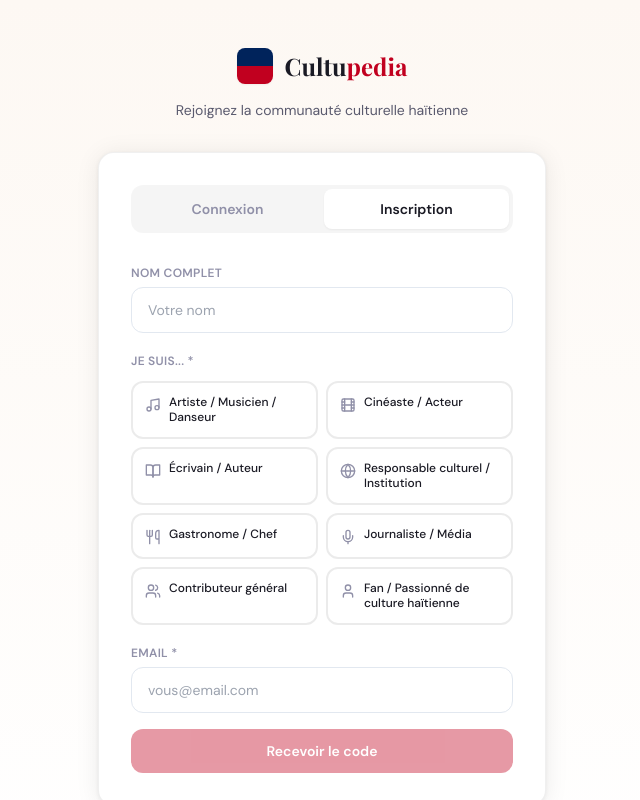
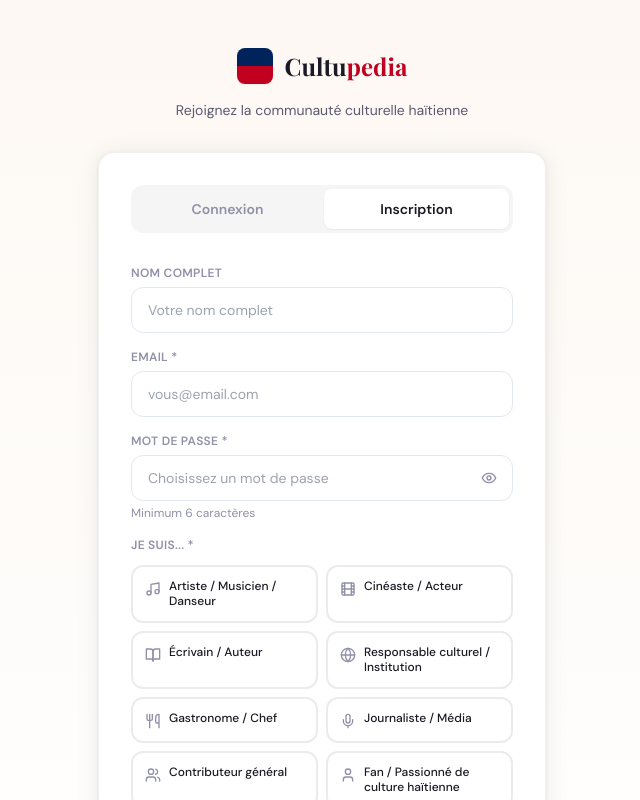
Before and after one commit to kiltipedya1804/cultupedia, a Next.js app: page /auth in a window 1280 px wide. Both pictures are taken after a click on the button "Inscription". Shown: the top 800 px of the page, without its empty margins (318-958 px from the left). Built offline with nearby package versions, Linux system fonts and the light colour scheme; a web font is replaced by a local one.

Commit message:
feat: password + OTP auth flow + navbar auth state

```diff
--- /dev/null
+++ b/src/app/api/auth/check-credentials/route.ts
@@ -0,0 +1,61 @@
+// src/app/api/auth/check-credentials/route.ts
+import { NextRequest, NextResponse } from 'next/server'
+import { getUserByEmail } from '@/lib/auth'
+import { sql } from '@/lib/db'
+import bcrypt from 'bcryptjs'
+
+export async function POST(req: NextRequest) {
+  try {
+    const { email, password, purpose, full_name, role_label } = await req.json()
+
+    if (!email || !password) {
+      return NextResponse.json({ error: 'Email et mot de passe requis' }, { status: 400 })
+    }
+
+    if (purpose === 'signup') {
+      // Vérifier que l'email n'existe pas déjà
+      const existing = await getUserByEmail(email)
+      if (existing) {
+        return NextResponse.json({ error: 'Email déjà utilisé' }, { status: 409 })
+      }
+      if (password.length < 6) {
+        return NextResponse.json({ error: 'Mot de passe trop court (minimum 6 caractères)' }, { status: 400 })
+      }
+      // Stocker temporairement le hash pour l'utiliser après OTP
+      const hash = await bcrypt.hash(password, 10)
+      await sql`
+        INSERT INTO pending_registrations (email, full_name, role_label, password_hash, expires_at)
+        VALUES (${email}, ${full_name || null}, ${role_label || null}, ${hash}, NOW() + INTERVAL '30 minutes')
+        ON CONFLICT (email) DO UPDATE SET
+          full_name = EXCLUDED.full_name,
+          role_label = EXCLUDED.role_label,
+          password_hash = EXCLUDED.password_hash,
+          expires_at = EXCLUDED.expires_at
+      `
+      return NextResponse.json({ ok: true })
+    }
+
+    if (purpose === 'login') {
+      const user = await getUserByEmail(email)
+      if (!user) {
+        return NextResponse.json({ error: 'Email non trouvé' }, { status: 404 })
+      }
+      // Vérifier le mot de passe
+      const rows = await sql`SELECT password_hash FROM users WHERE email = ${email}`
+      const hash = rows[0]?.password_hash
+      if (!hash) {
+        return NextResponse.json({ error: 'Aucun mot de passe défini — utilisez la réinitialisation' }, { status: 401 })
+      }
+      const valid = await bcrypt.compare(password, hash)
+      if (!valid) {
+        return NextResponse.json({ error: 'Mot de passe incorrect' }, { status: 401 })
+      }
+      return NextResponse.json({ ok: true })
+    }
+
+    return NextResponse.json({ error: 'Purpose invalide' }, { status: 400 })
+  } catch (error) {
+    console.error('Check credentials error:', error)
+    return NextResponse.json({ error: 'Erreur serveur' }, { status: 500 })
+  }
+}
--- a/src/app/api/auth/verify-otp/route.ts
+++ b/src/app/api/auth/verify-otp/route.ts
@@ -27,15 +27,31 @@ export async function POST(request: NextRequest) {
       if (user) {
         return NextResponse.json({ error: 'Email déjà utilisé' }, { status: 409 })
       }
-      user = await createUser(email, full_name)
+
+      // Récupérer les données de l'inscription en attente
+      const pending = await sql`
+        SELECT full_name, role_label, password_hash FROM pending_registrations
+        WHERE email = ${email} AND expires_at > NOW()
+        LIMIT 1
+      `
+      const pendingData = pending[0]
+
+      user = await createUser(email, pendingData?.full_name ?? full_name)
       await verifyUserEmail(email)
 
-      // Sauvegarder le role_label
-      if (role_label) {
-        await sql`UPDATE users SET role_label = ${role_label} WHERE email = ${email}`
-      }
+      // Sauvegarder role_label et password_hash
+      await sql`
+        UPDATE users SET
+          role_label = ${pendingData?.role_label ?? role_label ?? null},
+          password_hash = ${pendingData?.password_hash ?? null}
+        WHERE email = ${email}
+      `
 
-      await sendWelcomeEmail(email, full_name)
+      // Nettoyer
+      await sql`DELETE FROM pending_registrations WHERE email = ${email}`
+
+      await sendWelcomeEmail(email, pendingData?.full_name ?? full_name).catch(() => {})
+
     } else if (purpose === 'login' || purpose === 'password_reset') {
       if (!user) {
         return NextResponse.json({ error: 'Email non trouvé' }, { status: 404 })
--- a/src/app/auth/page.tsx
+++ b/src/app/auth/page.tsx
@@ -4,30 +4,40 @@ import { useState } from 'react'
 import { useRouter } from 'next/navigation'
 import { toast } from 'sonner'
 import Link from 'next/link'
-import { Music, Film, BookOpen, Utensils, Palette, Theater, Users, User, Mic, Globe } from 'lucide-react'
+import { Eye, EyeOff, Music, Film, BookOpen, Utensils, Palette, Theater, Users, User, Mic, Globe } from 'lucide-react'
 
 const ROLE_OPTIONS = [
-  { id: 'artiste_musicien', label: 'Artiste / Musicien / Danseur', icon: Music },
-  { id: 'cineaste_acteur',  label: 'Cinéaste / Acteur',            icon: Film },
-  { id: 'ecrivain_auteur',  label: 'Écrivain / Auteur',            icon: BookOpen },
-  { id: 'responsable_culturel', label: 'Responsable culturel / Institution', icon: Globe },
-  { id: 'gastronome_chef',  label: 'Gastronome / Chef',            icon: Utensils },
-  { id: 'journaliste',      label: 'Journaliste / Média',          icon: Mic },
-  { id: 'contributeur',     label: 'Contributeur général',         icon: Users },
-  { id: 'fan',              label: 'Fan / Passionné de culture haïtienne', icon: User },
+  { id: 'artiste_musicien',     label: 'Artiste / Musicien / Danseur',         icon: Music    },
+  { id: 'cineaste_acteur',      label: 'Cinéaste / Acteur',                    icon: Film     },
+  { id: 'ecrivain_auteur',      label: 'Écrivain / Auteur',                    icon: BookOpen },
+  { id: 'responsable_culturel', label: 'Responsable culturel / Institution',   icon: Globe    },
+  { id: 'gastronome_chef',      label: 'Gastronome / Chef',                    icon: Utensils },
+  { id: 'journaliste',          label: 'Journaliste / Média',                  icon: Mic      },
+  { id: 'contributeur',         label: 'Contributeur général',                 icon: Users    },
+  { id: 'fan',                  label: 'Fan / Passionné de culture haïtienne', icon: User     },
 ]
+
+type Mode = 'login' | 'signup'
+type Step = 'credentials' | 'role' | 'otp'
 
 export default function AuthPage() {
   const router = useRouter()
-  const [mode, setMode] = useState<'login' | 'signup'>('login')
-  const [step, setStep] = useState<'email' | 'role' | 'otp'>('email')
+  const [mode, setMode] = useState<Mode>('login')
+  const [step, setStep] = useState<Step>('credentials')
   const [loading, setLoading] = useState(false)
+  const [showPass, setShowPass] = useState(false)
+
+  // Form fields
   const [email, setEmail] = useState('')
+  const [password, setPassword] = useState('')
   const [fullName, setFullName] = useState('')
   const [roleLabel, setRoleLabel] = useState('')
   const [code, setCode] = useState('')
 
-  const handleRequestOTP = async (e: React.FormEvent) => {
+  const inputClass = "w-full px-4 py-3 border border-slate-200 rounded-xl focus:ring-2 focus:ring-brand-rouge focus:border-transparent text-sm outline-none transition"
+
+  // Step 1 — vérifier email + mot de passe, puis envoyer OTP
+  async function handleCredentials(e: React.FormEvent) {
     e.preventDefault()
     if (mode === 'signup' && !roleLabel) {
       toast.error('Veuillez choisir votre rôle')
@@ -35,17 +45,25 @@ export default function AuthPage() {
     }
     setLoading(true)
     try {
-      const res = await fetch('/api/auth/request-otp', {
+      const res = await fetch('/api/auth/check-credentials', {
+        method: 'POST',
+        headers: { 'Content-Type': 'application/json' },
+        body: JSON.stringify({ email, password, purpose: mode, full_name: fullName, role_label: roleLabel }),
+      })
+      const data = await res.json()
+      if (!res.ok) throw new Error(data.error)
+
+      // Envoyer l'OTP
+      const otpRes = await fetch('/api/auth/request-otp', {
         method: 'POST',
         headers: { 'Content-Type': 'application/json' },
         body: JSON.stringify({ email, purpose: mode }),
       })
-      if (!res.ok) {
-        const error = await res.json()
-        throw new Error(error.error)
-      }
+      const otpData = await otpRes.json()
+      if (!otpRes.ok) throw new Error(otpData.error)
+
       setStep('otp')
-      toast.success('Code OTP envoyé à votre email')
+      toast.success('Code de vérification envoyé à votre email')
     } catch (error) {
       toast.error(error instanceof Error ? error.message : 'Erreur')
     } finally {
@@ -53,7 +71,8 @@ export default function AuthPage() {
     }
   }
 
-  const handleVerifyOTP = async (e: React.FormEvent) => {
+  // Step 2 — vérifier OTP et connecter
+  async function handleVerifyOTP(e: React.FormEvent) {
     e.preventDefault()
     setLoading(true)
     try {
@@ -64,14 +83,14 @@ export default function AuthPage() {
           email, code, purpose: mode,
           full_name: fullName || undefined,
           role_label: roleLabel || undefined,
+          password: mode === 'signup' ? password : undefined,
         }),
       })
-      if (!res.ok) {
-        const error = await res.json()
-        throw new Error(error.error)
-      }
-      toast.success('Connexion réussie!')
-      setTimeout(() => router.push('/dashboard'), 1000)
+      const data = await res.json()
+      if (!res.ok) throw new Error(data.error)
+
+      toast.success('Connexion réussie !')
+      setTimeout(() => router.push('/dashboard'), 800)
     } catch (error) {
       toast.error(error instanceof Error ? error.message : 'Erreur')
     } finally {
@@ -79,7 +98,13 @@ export default function AuthPage() {
     }
   }
 
-  const inputClass = "w-full px-4 py-3 border border-slate-200 rounded-xl focus:ring-2 focus:ring-brand-rouge focus:border-transparent text-sm outline-none transition"
+  function switchMode(m: Mode) {
+    setMode(m)
+    setStep('credentials')
+    setRoleLabel('')
+    setCode('')
+    setPassword('')
+  }
 
   return (
     <div className="min-h-screen bg-gradient-to-b from-[#fdf8f3] to-white flex items-center justify-center px-4 py-12">
@@ -105,8 +130,8 @@ export default function AuthPage() {
 
           {/* Toggle */}
           <div className="flex gap-1 mb-8 bg-black/[0.04] p-1 rounded-xl">
-            {(['login', 'signup'] as const).map(m => (
-              <button key={m} onClick={() => { setMode(m); setStep('email'); setRoleLabel('') }}
+            {(['login', 'signup'] as Mode[]).map(m => (
+              <button key={m} onClick={() => switchMode(m)}
                 className={`flex-1 py-2.5 px-4 rounded-lg font-semibold text-sm transition ${
                   mode === m ? 'bg-white text-[#1A1A24] shadow-sm' : 'text-[#9090A8] hover:text-[#1A1A24]'
                 }`}>
@@ -115,18 +140,44 @@ export default function AuthPage() {
             ))}
           </div>
 
-          {/* Étape email */}
-          {step === 'email' && (
-            <div className="space-y-5">
+          {/* Étape credentials */}
+          {step === 'credentials' && (
+            <form onSubmit={handleCredentials} className="space-y-4">
               {mode === 'signup' && (
-                <>
                 <div>
                   <label className="text-xs font-semibold text-[#9090A8] uppercase tracking-wide mb-1.5 block">Nom complet</label>
                   <input type="text" value={fullName} onChange={e => setFullName(e.target.value)}
-                      placeholder="Votre nom" className={inputClass} />
+                    placeholder="Votre nom complet" className={inputClass} />
+                </div>
+              )}
+
+              <div>
+                <label className="text-xs font-semibold text-[#9090A8] uppercase tracking-wide mb-1.5 block">Email *</label>
+                <input type="email" value={email} onChange={e => setEmail(e.target.value)}
+                  placeholder="vous@email.com" required className={inputClass} />
               </div>
 
-                  {/* Choix du rôle */}
+              <div>
+                <label className="text-xs font-semibold text-[#9090A8] uppercase tracking-wide mb-1.5 block">
+                  Mot de passe *
+                </label>
+                <div className="relative">
+                  <input type={showPass ? 'text' : 'password'} value={password}
+                    onChange={e => setPassword(e.target.value)}
+                    placeholder={mode === 'signup' ? 'Choisissez un mot de passe' : 'Votre mot de passe'}
+                    required minLength={6} className={inputClass + ' pr-12'} />
+                  <button type="button" onClick={() => setShowPass(!showPass)}
+                    className="absolute right-4 top-1/2 -translate-y-1/2 text-[#9090A8] hover:text-[#1A1A24]">
+                    {showPass ? <EyeOff className="w-4 h-4" /> : <Eye className="w-4 h-4" />}
+                  </button>
+                </div>
+                {mode === 'signup' && (
+                  <p className="text-xs text-[#9090A8] mt-1">Minimum 6 caractères</p>
+                )}
+              </div>
+
+              {/* Choix du rôle pour inscription */}
+              {mode === 'signup' && (
                 <div>
                   <label className="text-xs font-semibold text-[#9090A8] uppercase tracking-wide mb-3 block">
                     Je suis... *
@@ -147,52 +198,55 @@ export default function AuthPage() {
                     ))}
                   </div>
                 </div>
-                </>
               )}
 
-              <form onSubmit={e => { if (mode === 'signup' && !roleLabel) { e.preventDefault(); toast.error('Choisissez votre rôle'); return; } handleRequestOTP(e) }}>
-                <div className="mb-4">
-                  <label className="text-xs font-semibold text-[#9090A8] uppercase tracking-wide mb-1.5 block">Email *</label>
-                  <input type="email" value={email} onChange={e => setEmail(e.target.value)}
-                    placeholder="vous@email.com" required className={inputClass} />
-                </div>
-                <button type="submit" disabled={loading || !email || (mode === 'signup' && !roleLabel)}
-                  className="w-full btn-primary justify-center py-3 disabled:opacity-40">
-                  {loading ? <><span className="animate-spin inline-block w-4 h-4 border-2 border-white/40 border-t-white rounded-full" /> Envoi...</> : 'Recevoir le code'}
+              <button type="submit"
+                disabled={loading || !email || !password || (mode === 'signup' && !roleLabel)}
+                className="w-full btn-primary justify-center py-3 mt-2 disabled:opacity-40">
+                {loading
+                  ? <><span className="animate-spin inline-block w-4 h-4 border-2 border-white/40 border-t-white rounded-full" /> Vérification...</>
+                  : mode === 'login' ? 'Continuer' : "S'inscrire"
+                }
               </button>
+
+              {mode === 'login' && (
+                <p className="text-center text-xs text-[#9090A8]">
+                  Un code de vérification sera envoyé à votre email
+                </p>
+              )}
             </form>
-            </div>
           )}
 
           {/* Étape OTP */}
           {step === 'otp' && (
             <form onSubmit={handleVerifyOTP} className="space-y-5">
               <div className="bg-emerald-50 border border-emerald-200 rounded-xl p-4">
-                <p className="text-sm text-emerald-800">
-                  Code envoyé à <strong>{email.replace(/(.{2})(.*)(@.*)/, '$1***$3')}</strong>
+                <p className="text-sm text-emerald-800 font-medium">Code envoyé !</p>
+                <p className="text-sm text-emerald-700 mt-1">
+                  Vérifiez votre email : <strong>{email.replace(/(.{2})(.*)(@.*)/, '$1***$3')}</strong>
                 </p>
-                {roleLabel && (
-                  <p className="text-xs text-emerald-600 mt-1">
-                    Rôle : {ROLE_OPTIONS.find(r => r.id === roleLabel)?.label}
-                  </p>
-                )}
+                <p className="text-xs text-emerald-600 mt-1">Vérifiez aussi votre dossier Spam</p>
               </div>
 
               <div>
                 <label className="text-xs font-semibold text-[#9090A8] uppercase tracking-wide mb-1.5 block">
                   Code à 6 chiffres
                 </label>
-                <input type="text" value={code} onChange={e => setCode(e.target.value.replace(/\D/g, '').slice(0, 6))}
+                <input type="text" value={code}
+                  onChange={e => setCode(e.target.value.replace(/\D/g, '').slice(0, 6))}
                   placeholder="000000" maxLength={6} required
                   className="w-full px-4 py-4 border border-slate-200 rounded-xl text-center text-3xl tracking-[0.5em] focus:ring-2 focus:ring-brand-rouge focus:border-transparent outline-none font-mono" />
               </div>
 
               <button type="submit" disabled={loading || code.length !== 6}
                 className="w-full btn-primary justify-center py-3 disabled:opacity-40">
-                {loading ? <><span className="animate-spin inline-block w-4 h-4 border-2 border-white/40 border-t-white rounded-full" /> Vérification...</> : 'Vérifier le code'}
+                {loading
+                  ? <><span className="animate-spin inline-block w-4 h-4 border-2 border-white/40 border-t-white rounded-full" /> Vérification...</>
+                  : 'Vérifier et se connecter'
+                }
               </button>
 
-              <button type="button" onClick={() => setStep('email')}
+              <button type="button" onClick={() => setStep('credentials')}
                 className="w-full text-[#9090A8] hover:text-[#1A1A24] text-sm font-medium py-2 transition">
                 ← Retour
               </button>
```
Lines whose indentation alone changed are shown as unchanged.
